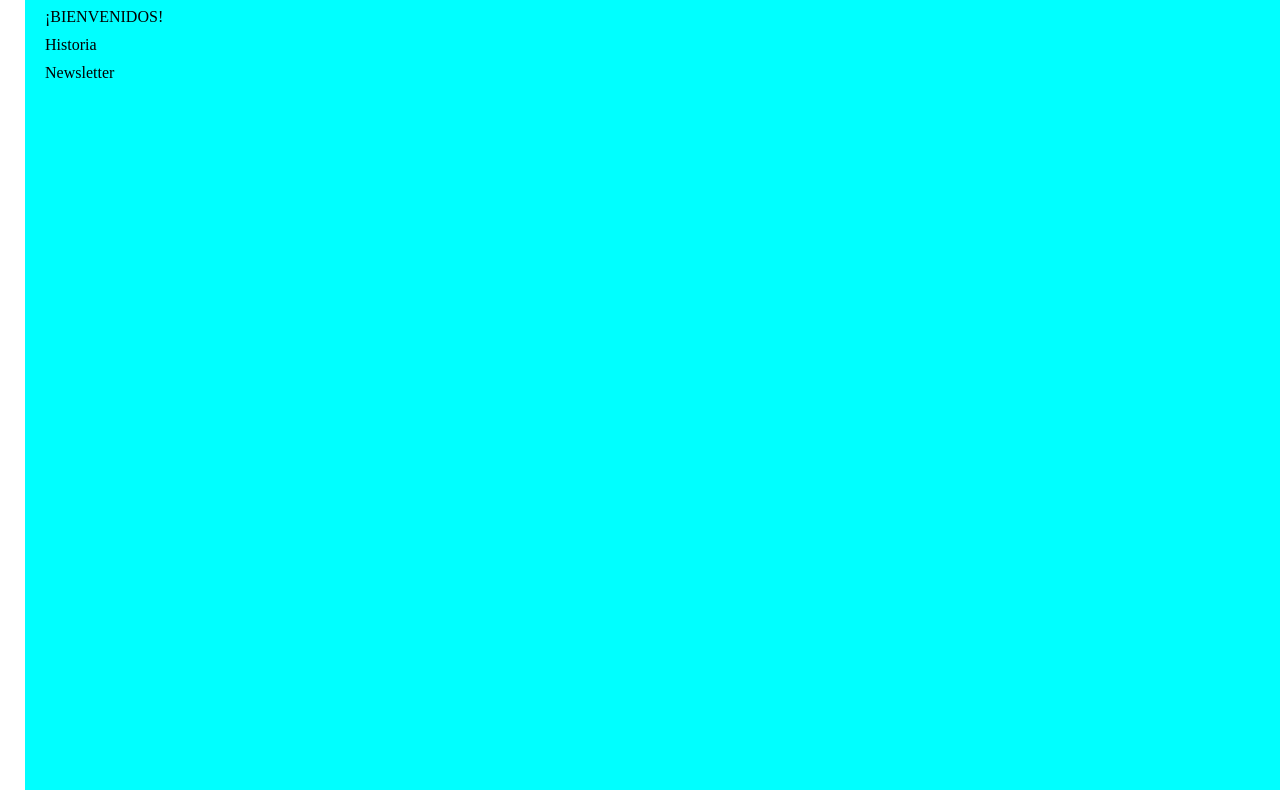
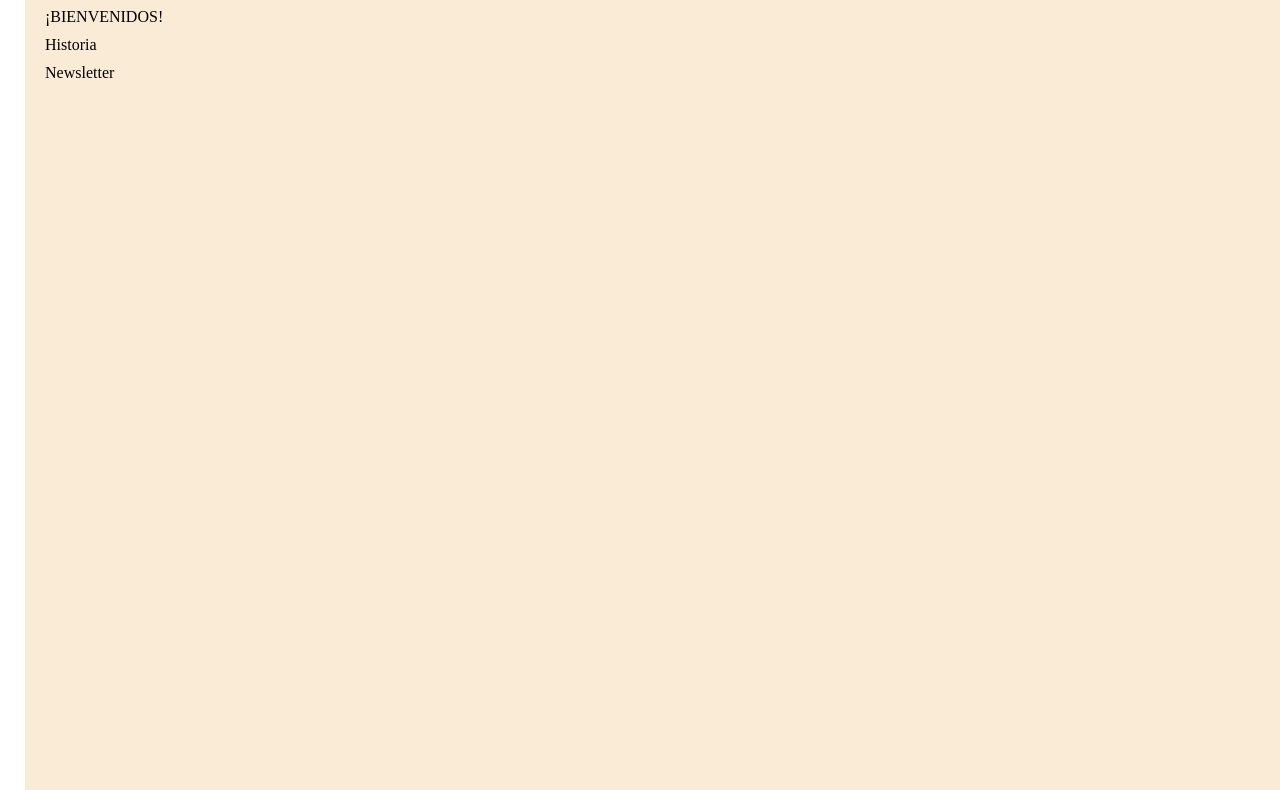
Before and after one commit to mruizaristi/LuxAeterna, a plain HTML site: page index1.html in a window 1280 px wide. Shown: the part 178-968 px from the top of the page. Drawn offline with Linux system fonts and the light colour scheme.

Commit message:
Update estilo1.css

```diff
--- a/estilo1.css
+++ b/estilo1.css
@@ -5,5 +5,5 @@
     width: 1300px;
     height: 1200px;
     margin: 5px;
-    background-color: aqua;
+    background-color: antiquewhite;
 }
```
